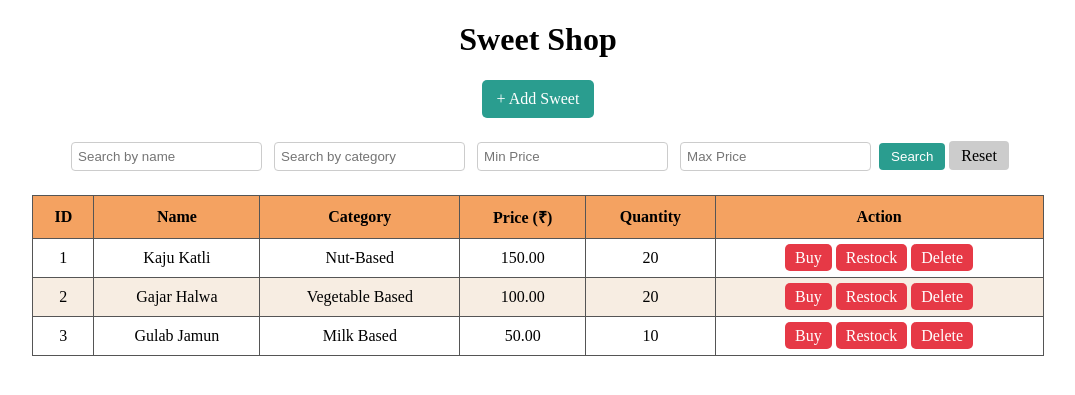
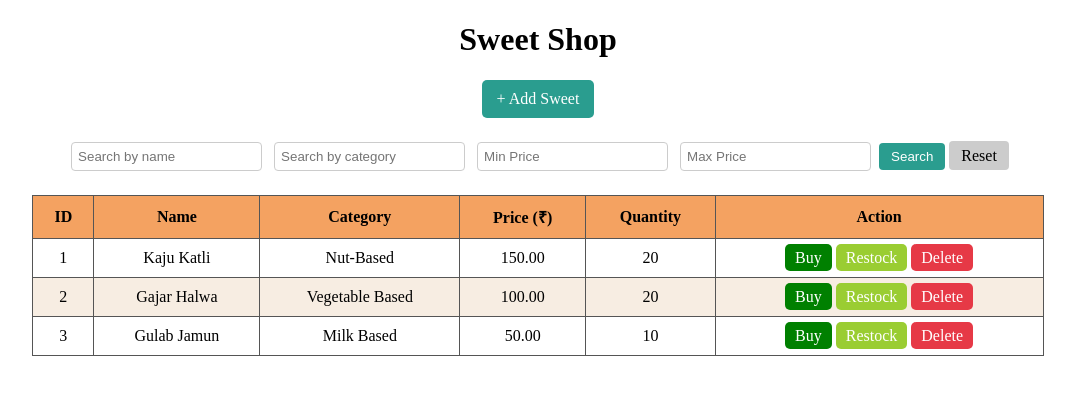
Before and after one commit to meetbarevadiya8/Sweet-Shop-Management-System, a Django app: page / in a window 1280 px wide. Shown: the top 395 px of the page, without its empty margins (102-1177 px from the left). Run offline with Django 5.2, Linux system fonts and the light colour scheme; data comes from the database, SQL or seed files in the repository.

Commit message:
requirements file add and css change

```diff
--- /dev/null
+++ b/requirements.txt
@@ -0,0 +1,3 @@
+Django>=5.0,<6.0
+pytest
+pytest-django
--- a/sweetshop/templates/index.html
+++ b/sweetshop/templates/index.html
@@ -150,6 +150,13 @@
         form button:hover {
             background-color: #21867a;
         }
+
+        #buybtn{
+            background: green;
+        }
+        #restockbtn{
+            background: yellowgreen;
+        }
     </style>
 </head>
 
@@ -290,9 +297,9 @@
                 <td>{{ sweet.price }}</td>
                 <td>{{ sweet.quantity }}</td>
                 <td>
-                    <a class="button" href="#"
+                    <a class="button" id="buybtn" href="#"
                         onclick="openBuyModal({{ sweet.id }}, '{{ sweet.name }}', '{{ sweet.category }}', '{{ sweet.price }}')">Buy</a>
-                    <a class="button" href="#"
+                    <a class="button" id="restockbtn" href="#"
                         onclick="openRestockModal({{ sweet.id }}, '{{ sweet.name }}', '{{ sweet.category }}', '{{ sweet.price }}')">Restock</a>
                     <a class="button" href="{% url 'delete_sweet' sweet.id %}">Delete</a>
                 </td>
```
